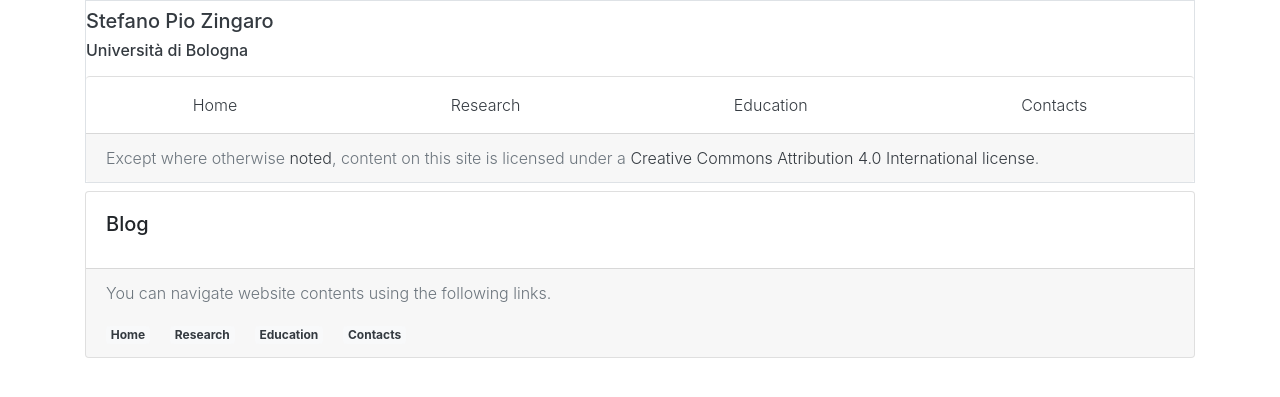
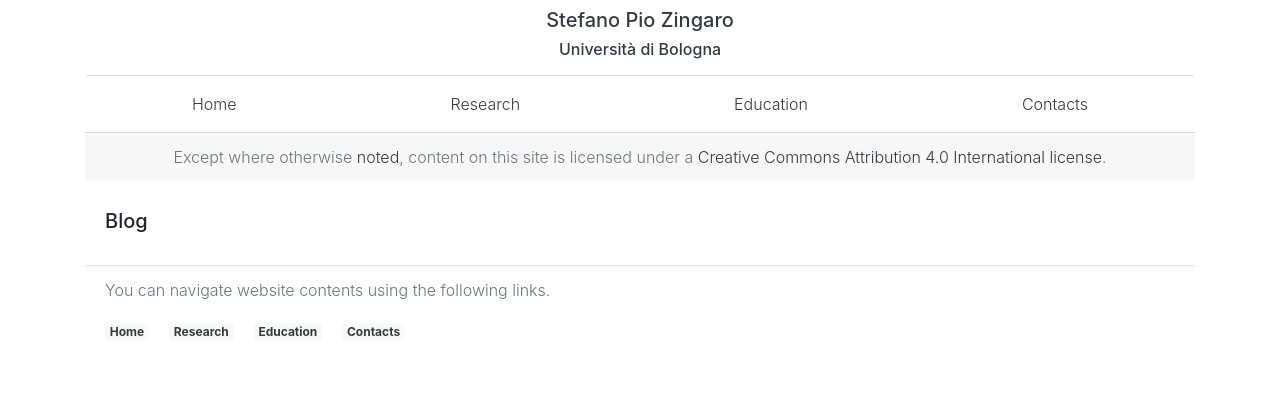
Before and after one commit to saltgz/saltgz.github.io, a Jekyll site: the page built from _categories/blog.md, in a window 1280 px wide. Shown: the top 397 px of the page. Built offline with Jekyll 4.4.1, drawn with Linux system fonts in a browser that asks for light colours; nearby versions of some CDN libraries.

Commit message:
borders banished

```diff
--- a/_data/style.yml
+++ b/_data/style.yml
@@ -1,6 +1,6 @@
 header:
   navigation: true
-  align: "left" # "left" | "center" | "right"
+  align: "center" # "left" | "center" | "right"
   text: >
     <h5><a href="https://szingaro.github.io">Stefano Pio Zingaro</a></h5>
     <h6><a href="https://www.unibo.it">Università di Bologna</a></h6>
@@ -17,13 +17,13 @@
   article:
     align: "left" # "left" | "center" | "right"
     word_count: false
-    feed_message: "Subscribe to RSS feed"
+    feed_message: "Subscribe to the RSS feed to get notified of updates"
     nav_message: >
       You can navigate post categories using the following links.
 
 footer:
   creative_common: false # "true" | "false"
-  align: "left" # "left" | "center" | "right"
+  align: "center" # "left" | "center" | "right"
   text: >
     Except where otherwise <a
     href="https://creativecommons.org/policies#license">noted</a>, content on
--- a/_layouts/blog.html
+++ b/_layouts/blog.html
@@ -2,7 +2,7 @@
 layout: default
 ---
 
-<div class="card">
+<div class="card border-0">
   <div class="card-body">
     {% if site.data.style.main.blog.title %}
     <h5 class="card-title">{{ page.title | escape }}</h5>
@@ -17,13 +17,9 @@
     condition = true -%} {%- else -%} {%- assign condition = false -%} {%- endif
     -%} {%- endif -%} {%- if condition -%}
 
-    <div class="card mb-3">
+    <div class="card mb-3 border-1">
       {% if post.image %}
-      <img
-        src="{{ post.image }}"
-        class="card-img-top"
-        alt="Featured image of the post"
-      />
+      <img src="{{ post.image }}" class="card-img-top" alt="Featured image of the post" />
       {% endif %}
       <div class="card-body">
         <a href="{{ post.url | relative_url | prepend: site.baseurl }}">
@@ -31,24 +27,23 @@
         </a>
         <p class="card-text">{{ post.excerpt | strip_html | truncate: 240 }}</p>
         <p class="card-text">
-          <small class="text-muted"
-            >{%- if post.author -%}by {{ post.author }} | {%- endif -%}{{
-            post.date | date_to_long_string }}{%- if
-            site.data.style.main.article.word_count -%} | {{ post.content |
-            number_of_words }} {{ site.data.style.main.blog.words }}{%- endif -%}</small
-          >
+          {%- if post.author -%}
+          <small class="text-muted">by </small>
+          <a class="card-link badge badge-light text-dark" href="{{ post.author | relative_url }}/index.html">{{ post.author }} | </a>{%- endif -%}
+          <small class="text-muted">{{ post.date | date_to_long_string }}</small>
+          {%- if site.data.style.main.article.word_count -%}
+          <small class="text-muted"> | {{ post.content | number_of_words }} {{ site.data.style.main.blog.words }}</small>
+          {%- endif -%}
         </p>
       </div>
     </div>
     {%- endif -%} {%- endfor -%}
   </div>
 
-  <div class="card-footer ">
+  <div class="card-footer bg-white">
     <p class="text-muted">{{ site.data.style.main.page.nav_message}}</p>
     {%- for item in site.data.nav.items -%}
-    <a class="card-link badge badge-light text-dark" href="{{ item.url | absolute_url }}"
-      >{{ item.title | escape }}</a
-    >
+    <a class="card-link badge badge-light text-dark" href="{{ item.url | absolute_url }}">{{ item.title | escape }}</a>
     {%- endfor -%}
   </div>
 </div>
--- a/_layouts/default.html
+++ b/_layouts/default.html
@@ -6,7 +6,7 @@
     class="container"
     style="font-weight:{{ site.data.style.main.font_weight }}"
   >
-    <header class="border">{%- include header.html -%}</header>
+    <header class="border-0">{%- include header.html -%}</header>
     <main id="content" role="main" class="py-2">
       {{ content | markdownify }}
     </main>
--- a/_layouts/page.html
+++ b/_layouts/page.html
@@ -2,7 +2,7 @@
 layout: default
 ---
 
-<div class="card">
+<div class="card border-0">
   <div class="card-body">
     <h5 class="card-title">{{ page.title | escape }}</h5>
     {% if page.subtitle %}
--- a/_layouts/post.html
+++ b/_layouts/post.html
@@ -2,8 +2,8 @@
 layout: default
 ---
 
-<div class="card">
-  <div class="card-header">
+<div class="card border-0">
+  <div class="card-header bg-white">
     <i class="fas fa-rss mr-2" aria-hidden="true"></i> {%- if site.feed.path
     -%}<a class="text-dark" href="{{ site.feed.path | relative_url | prepend: site.baseurl }}" title="Atom Feed RSS"
       >{{ site.data.style.main.article.feed_message }}</a
@@ -16,7 +16,7 @@
     {% endif %}
     <p class="card-text">{{ content }}</p>
   </div>
-  <div class="card-footer ">
+  <div class="card-footer">
     <p class="text-muted">{{ site.data.style.main.article.nav_message}}</p>
     {%- for item in page.authors -%}
     <a class="card-link badge badge-light text-dark" href="{{ site.baseurl }}/{{ item }}"
```
